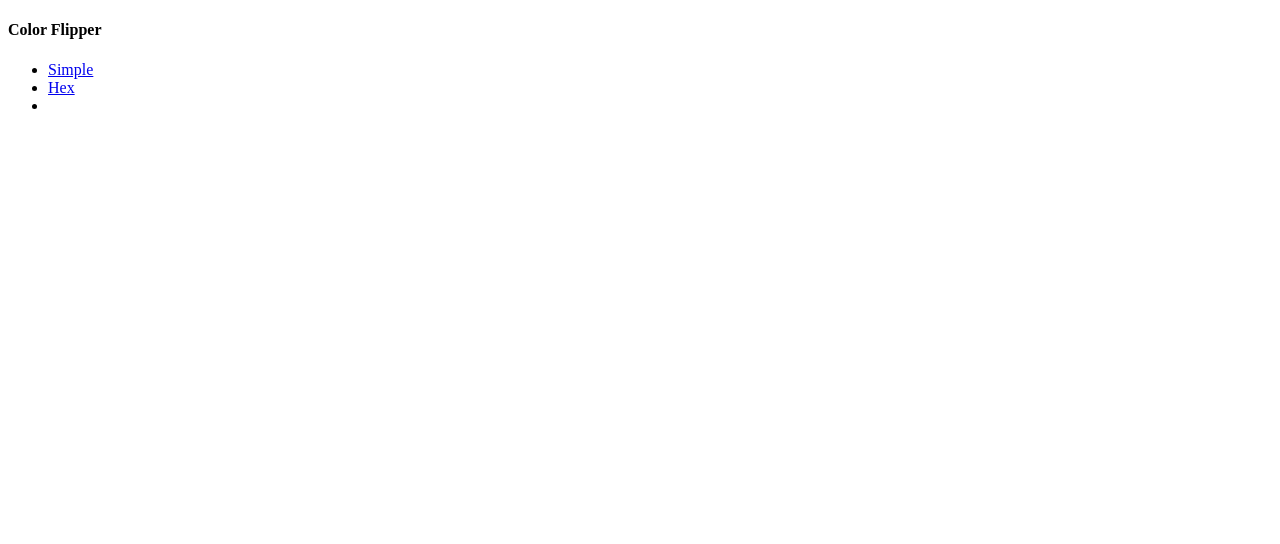
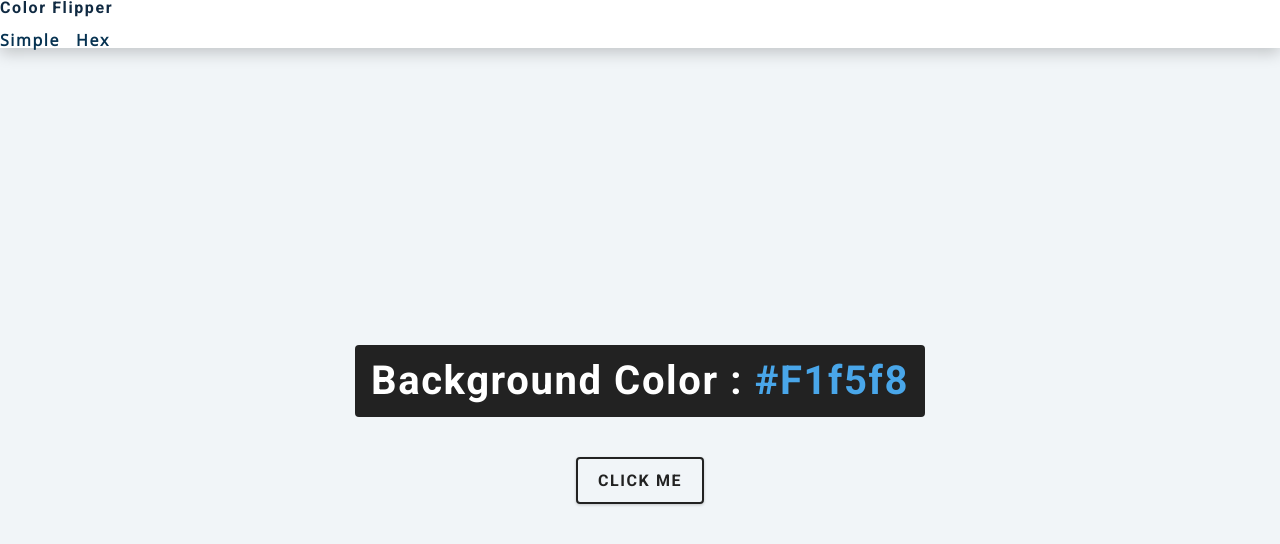
Before and after one commit to eloso85/javascript_ColorFlipper, a plain HTML site: page index.html in a window 1280 px wide. Drawn offline with nearby package versions, Linux system fonts and the light colour scheme.

Commit message:
added color button

```diff
--- a/app.js
+++ b/app.js
@@ -0,0 +1,13 @@
+const colors = ["green", "red", "rgba(133,122,200)","#f15025"];
+
+const btn = document.getElementById('btn');
+const color = document.querySelector('.color');
+
+btn.addEventListener('click', function(){
+    //get random number between 0-3 colors[1]
+    const randomNumber = 2;
+    document.body.style.backgroundColor = colors[randomNumber];
+
+    color.textContent = colors[randomNumber];
+
+})
--- a/index.html
+++ b/index.html
@@ -11,18 +11,25 @@
     <nav>
         <div class="nav-center"></div>
         <h4>Color Flipper</h4>
-        <ul>
+        <ul class="nav-links">
             <li>
                 <a href="index.html">Simple</a>
             </li>
             <li>
                 <a href="hex.html">Hex</a>
             </li>
-            <li>
-                <a href="index.html"></a>
-            </li>
+
         </ul>
     </nav>
+
+    <main>
+        <div class="container">
+            <h2>background color : <span class="color">
+                #f1f5f8
+            </span></h2>
+            <button class="btn btn-hero" id="btn">click me</button>
+        </div>
+    </main>
 
     <script src="app.js"></script>
 </body>
--- a/styles.css
+++ b/styles.css
@@ -0,0 +1,234 @@
+/*
+===============
+Fonts
+===============
+*/
+@import url("https://fonts.googleapis.com/css?family=Open+Sans|Roboto:400,700&display=swap");
+
+/*
+===============
+Variables
+===============
+*/
+
+:root {
+  /* dark shades of primary color*/
+  --clr-primary-1: hsl(205, 86%, 17%);
+  --clr-primary-2: hsl(205, 77%, 27%);
+  --clr-primary-3: hsl(205, 72%, 37%);
+  --clr-primary-4: hsl(205, 63%, 48%);
+  /* primary/main color */
+  --clr-primary-5: hsl(205, 78%, 60%);
+  /* lighter shades of primary color */
+  --clr-primary-6: hsl(205, 89%, 70%);
+  --clr-primary-7: hsl(205, 90%, 76%);
+  --clr-primary-8: hsl(205, 86%, 81%);
+  --clr-primary-9: hsl(205, 90%, 88%);
+  --clr-primary-10: hsl(205, 100%, 96%);
+  /* darkest grey - used for headings */
+  --clr-grey-1: hsl(209, 61%, 16%);
+  --clr-grey-2: hsl(211, 39%, 23%);
+  --clr-grey-3: hsl(209, 34%, 30%);
+  --clr-grey-4: hsl(209, 28%, 39%);
+  /* grey used for paragraphs */
+  --clr-grey-5: hsl(210, 22%, 49%);
+  --clr-grey-6: hsl(209, 23%, 60%);
+  --clr-grey-7: hsl(211, 27%, 70%);
+  --clr-grey-8: hsl(210, 31%, 80%);
+  --clr-grey-9: hsl(212, 33%, 89%);
+  --clr-grey-10: hsl(210, 36%, 96%);
+  --clr-white: #fff;
+  --clr-red-dark: hsl(360, 67%, 44%);
+  --clr-red-light: hsl(360, 71%, 66%);
+  --clr-green-dark: hsl(125, 67%, 44%);
+  --clr-green-light: hsl(125, 71%, 66%);
+  --clr-black: #222;
+  --ff-primary: "Roboto", sans-serif;
+  --ff-secondary: "Open Sans", sans-serif;
+  --transition: all 0.3s linear;
+  --spacing: 0.1rem;
+  --radius: 0.25rem;
+  --light-shadow: 0 5px 15px rgba(0, 0, 0, 0.1);
+  --dark-shadow: 0 5px 15px rgba(0, 0, 0, 0.2);
+  --max-width: 1170px;
+  --fixed-width: 620px;
+}
+/*
+===============
+Global Styles
+===============
+*/
+
+*,
+::after,
+::before {
+  margin: 0;
+  padding: 0;
+  box-sizing: border-box;
+}
+body {
+  font-family: var(--ff-secondary);
+  background: var(--clr-grey-10);
+  color: var(--clr-grey-1);
+  line-height: 1.5;
+  font-size: 0.875rem;
+}
+ul {
+  list-style-type: none;
+}
+a {
+  text-decoration: none;
+}
+h1,
+h2,
+h3,
+h4 {
+  letter-spacing: var(--spacing);
+  text-transform: capitalize;
+  line-height: 1.25;
+  margin-bottom: 0.75rem;
+  font-family: var(--ff-primary);
+}
+h1 {
+  font-size: 3rem;
+}
+h2 {
+  font-size: 2rem;
+}
+h3 {
+  font-size: 1.25rem;
+}
+h4 {
+  font-size: 0.875rem;
+}
+p {
+  margin-bottom: 1.25rem;
+  color: var(--clr-grey-5);
+}
+@media screen and (min-width: 800px) {
+  h1 {
+    font-size: 4rem;
+  }
+  h2 {
+    font-size: 2.5rem;
+  }
+  h3 {
+    font-size: 1.75rem;
+  }
+  h4 {
+    font-size: 1rem;
+  }
+  body {
+    font-size: 1rem;
+  }
+  h1,
+  h2,
+  h3,
+  h4 {
+    line-height: 1;
+  }
+}
+/*  global classes */
+
+/* section */
+.section {
+  padding: 5rem 0;
+}
+
+.section-center {
+  width: 90vw;
+  margin: 0 auto;
+  max-width: 1170px;
+}
+@media screen and (min-width: 992px) {
+  .section-center {
+    width: 95vw;
+  }
+}
+main {
+  min-height: 100vh;
+  display: grid;
+  place-items: center;
+}
+
+/*
+===============
+Nav
+===============
+*/
+nav {
+  background: var(--clr-white);
+  height: 3rem;
+  display: grid;
+  align-items: center;
+  box-shadow: var(--dark-shadow);
+}
+.nav-center {
+  width: 90vw;
+  max-width: var(--fixed-width);
+  margin: 0 auto;
+  display: flex;
+  align-items: center;
+  justify-content: space-between;
+}
+.nav-center h4 {
+  margin-bottom: 0;
+  color: var(--clr-primary-5);
+}
+.nav-links {
+  display: flex;
+}
+nav a {
+  text-transform: capitalize;
+  font-weight: 700;
+  font-size: 1rem;
+  color: var(--clr-primary-1);
+  letter-spacing: var(--spacing);
+  margin-right: 1rem;
+}
+nav a:hover {
+  color: var(--clr-primary-5);
+}
+/*
+===============
+Container
+===============
+*/
+main {
+  min-height: calc(100vh - 3rem);
+  display: grid;
+  place-items: center;
+}
+.container {
+  text-align: center;
+}
+.container h2 {
+  background: var(--clr-black);
+  color: var(--clr-white);
+  padding: 1rem;
+  border-radius: var(--radius);
+  margin-bottom: 2.5rem;
+}
+.color {
+  color: var(--clr-primary-5);
+}
+.btn-hero {
+  font-family: var(--ff-primary);
+  text-transform: uppercase;
+  background: transparent;
+  color: var(--clr-black);
+  letter-spacing: var(--spacing);
+  display: inline-block;
+  font-weight: 700;
+  transition: var(--transition);
+  border: 2px solid var(--clr-black);
+  cursor: pointer;
+  box-shadow: 0 1px 3px rgba(0, 0, 0, 0.2);
+  border-radius: var(--radius);
+  font-size: 1rem;
+  padding: 0.75rem 1.25rem;
+}
+.btn-hero:hover {
+  color: var(--clr-white);
+  background: var(--clr-black);
+}
```
